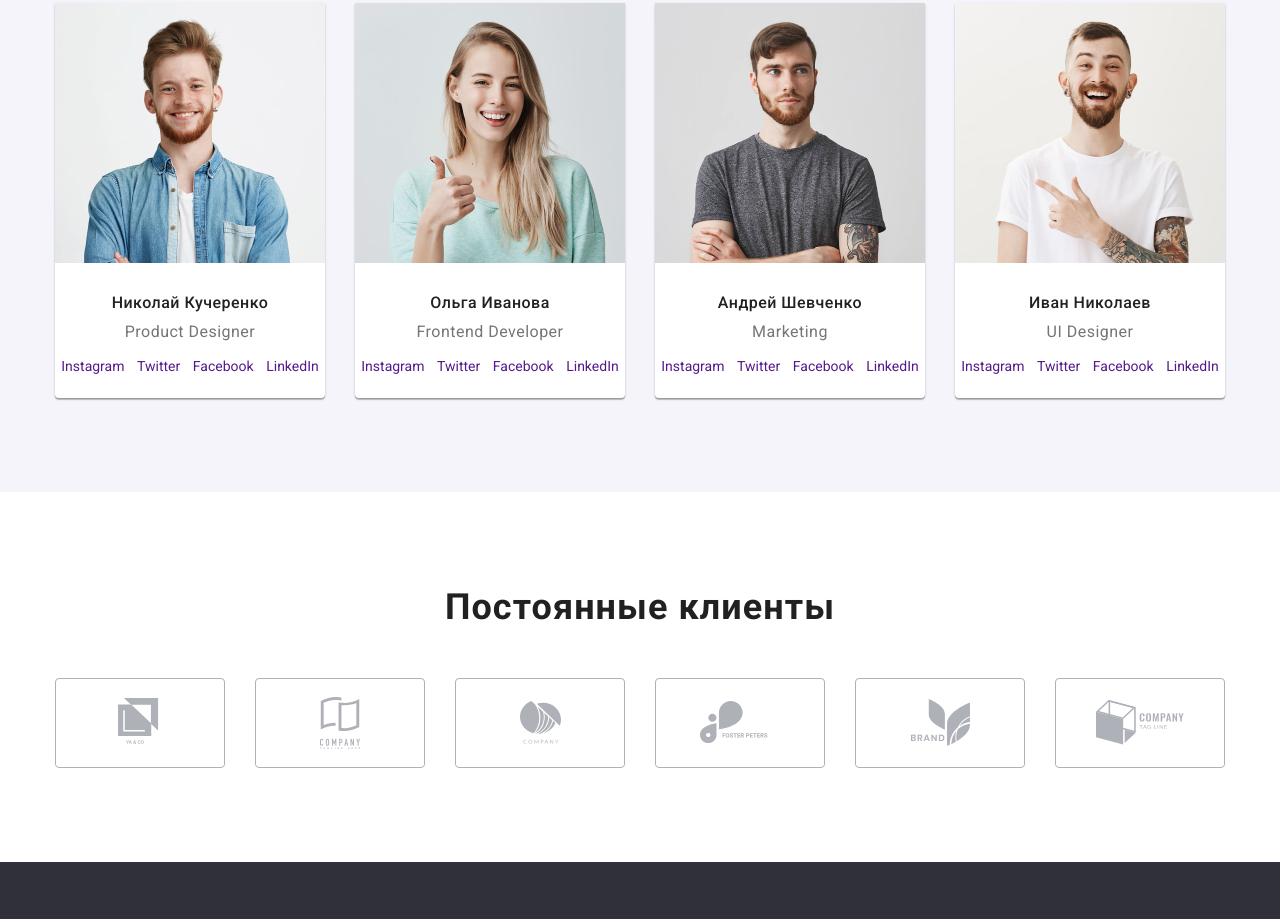
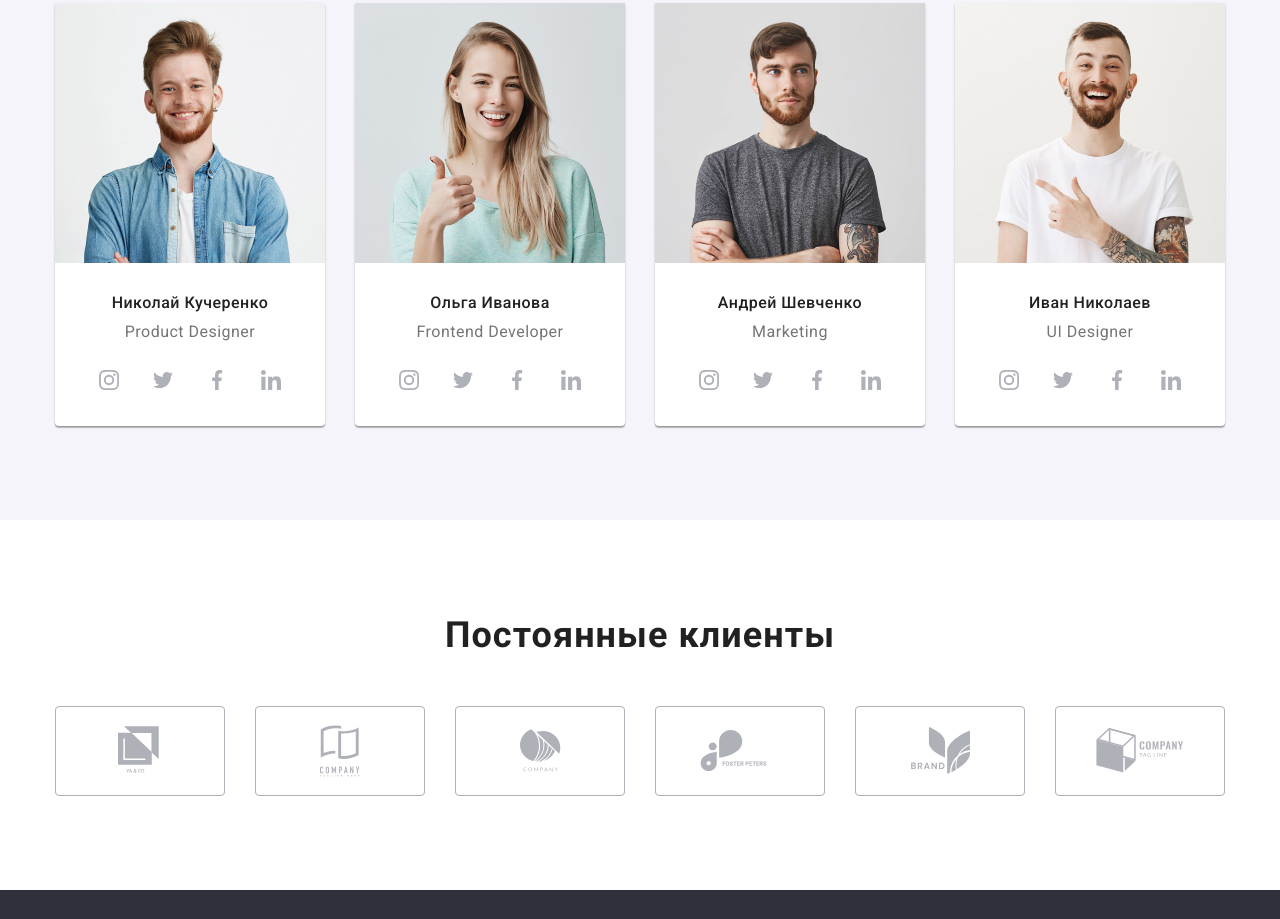
Before and after one commit to Viktoriia-Ksenofontova/goit-markup-hw-04, a plain HTML site: page index.html in a window 1280 px wide. Shown: the part 1849-2768 px from the top of the page. Drawn offline with Linux system fonts and the light colour scheme.

Commit message:
добавлен спрайт, вставлены свг иконки

```diff
--- a/css/styles.css
+++ b/css/styles.css
@@ -111,9 +111,10 @@ img {
 
 .main-navig-address .telephone,
 .main-navig-address .mail {
-  display: block;
+  display: flex;
   padding-top: 32px;
   padding-bottom: 32px;
+  align-items: center;
 
   font-style: normal;
   font-weight: 500;
@@ -130,7 +131,11 @@ img {
 .main-navig-address .mail {
   margin-right: 50px;
 }
-
+.envelope-svg,
+.smartphone-svg {
+  margin-right: 10px;
+  fill: var(--primary-text-color);
+}
 .navig.link:hover,
 .navig.link:focus,
 address .telephone:hover,
@@ -138,7 +143,15 @@ address .mail:hover,
 address .telephone:focus,
 address .mail:focus {
   color: var(--accent-color);
+  outline: none;
 }
+address .mail:hover .envelope-svg,
+address .mail:focus .envelope-svg,
+address .telephone:hover .smartphone-svg,
+address .telephone:focus .smartphone-svg {
+  fill: var(--accent-color);
+}
+
 footer {
   background-color: var(--footer-background-color);
   color: var(--primary-white);
@@ -211,6 +224,7 @@ footer .logo {
 .footer-center .link:hover,
 .footer-center .link:focus {
   background-color: var(--accent-color);
+  outline: none;
 }
 /* стилизация основной части index.html*/
 
@@ -260,12 +274,31 @@ footer .logo {
   text-align: center;
   color: var(--primary-white);
   background-color: var(--accent-color);
+  box-shadow: 0px 4px 4px rgba(0, 0, 0, 0.15);
   font-weight: 700;
   font-size: 16px;
   line-height: 1.87;
   letter-spacing: 0.06em;
 }
+.hero-btn:hover,
+.hero-btn:focus {
+  background-color: #188ce8;
+  outline: none;
+}
 /*секция - Наши преимущества*/
+.visuallyhidden {
+  border: 0;
+  clip: rect(0 0 0 0);
+  clip-path: inset(50%);
+  height: 1px;
+  margin: -1px;
+  overflow: hidden;
+  padding: 0;
+  position: absolute;
+  width: 1px;
+  white-space: nowrap;
+}
+
 .preference {
   padding-top: 94px;
   padding-bottom: 47px;
@@ -278,29 +311,20 @@ footer .logo {
 .team-item:not(:last-child) {
   margin-right: 30px;
 }
-.preference-subtitle::before {
-  content: '';
-  display: block;
+
+.preference-item-svg {
+  display: flex;
+  align-items: center;
+  justify-content: center;
   min-width: 270px;
   height: 120px;
   background-color: var(--filter-background-color);
   margin-bottom: 30px;
-  background-repeat: no-repeat;
-  background-position: center;
+}
+.icons {
+  fill: var(--title-text-color);
 }
 
-.preference-subtitle.attention::before {
-  background-image: url(../images/antenna.svg);
-}
-.preference-subtitle.punctuality::before {
-  background-image: url(../images/clock.svg);
-}
-.preference-subtitle.planning::before {
-  background-image: url(../images/diagram.svg);
-}
-.preference-subtitle.technologies::before {
-  background-image: url(../images/astronaut.svg);
-}
 .preference-subtitle {
   margin-bottom: 10px;
 
@@ -352,7 +376,9 @@ footer .logo {
   background-color: #f5f4fa;
 }
 .team-item {
+  width: 270px;
   padding-bottom: 24px;
+
   background-color: var(--primary-white);
   border-radius: 0px 0px 4px 4px;
   box-shadow: 0px 2px 1px rgba(0, 0, 0, 0.2), 0px 1px 1px rgba(0, 0, 0, 0.14),
@@ -380,8 +406,39 @@ footer .logo {
   text-align: center;
   letter-spacing: 0.03em;
 }
+/*список соцсетей*/
 .team-item .social-list {
-  justify-content: space-around;
+  display: flex;
+  justify-content: center;
+  align-items: center;
+}
+.team-item .social-list-item:not(:last-child) {
+  margin-right: 10px;
+}
+
+.team-item .link {
+  display: flex;
+  justify-content: center;
+  align-items: center;
+  padding: 12px;
+  width: 44px;
+  height: 44px;
+  border-radius: 50%;
+  background-color: var(--primary-white);
+}
+
+.social-icons {
+  fill: #afb1b8;
+}
+
+.team-item .link:hover .social-icons,
+.team-item .link:focus .social-icons {
+  fill: var(--primary-white);
+}
+.team-item .link:hover,
+.team-item .link:focus {
+  background-color: var(--accent-color);
+  outline: none;
 }
 
 .clients {
@@ -391,7 +448,7 @@ footer .logo {
 .client-list {
   justify-content: space-between;
 }
-.client-list-item > a {
+.client-list-link {
   display: flex;
   justify-content: center;
   align-items: center;
@@ -400,7 +457,18 @@ footer .logo {
   border: 1px solid #afb1b8;
   border-radius: 4px;
 }
-
+.clients-logo {
+  fill: #afb1b8;
+}
+.client-list-link:hover,
+.client-list-link:focus {
+  border-color: var(--accent-color);
+  outline: none;
+}
+.client-list-link:hover .clients-logo,
+.client-list-link:focus .clients-logo {
+  fill: var(--accent-color);
+}
 /* стилизация основной части portfolio.html*/
 .works {
   border-top: 1px solid #ececec;
@@ -448,6 +516,7 @@ footer .logo {
 .filter-btn:focus {
   box-shadow: 0px 2px 2px rgba(0, 0, 0, 0.12), 0px 1px 2px rgba(0, 0, 0, 0.08),
     0px 3px 1px rgba(0, 0, 0, 0.1);
+  outline: none;
 }
 
 .works-examples {
@@ -472,6 +541,7 @@ footer .logo {
 .works-examples-link:focus {
   box-shadow: 1px 4px 6px rgba(0, 0, 0, 0.16), 0px 4px 4px rgba(0, 0, 0, 0.06),
     0px 1px 1px rgba(0, 0, 0, 0.12);
+  outline: none;
 }
 .works-examples-item img {
   margin-bottom: 20px;
--- a/index.html
+++ b/index.html
@@ -31,12 +31,18 @@
           </ul>
         </nav>
         <address class="main-navig-address">
-          <a href="mailto:info@devstudio.com" class="mail link"
-            >info@devstudio.com
+          <a href="mailto:info@devstudio.com" class="mail link">
+            <svg class="envelope-svg" width="16" height="11">
+              <use href="./images/sprite.svg#icon-envelope"></use>
+            </svg>
+            info@devstudio.com
           </a>
-          <a href="tel:+380961111111" class="telephone link"
-            >+38 096 111 11 11</a
-          >
+          <a href="tel:+380961111111" class="telephone link">
+            <svg class="smartphone-svg" width="10" height="15">
+              <use href="./images/sprite.svg#icon-smartphone"></use>
+            </svg>
+            +38 096 111 11 11
+          </a>
         </address>
       </div>
     </header>
@@ -54,31 +60,51 @@
       <!--секция со скрытым заголовком - Наши преимущества -->
       <section class="preference">
         <div class="container">
-          <h2 hidden>Наши преимущества</h2>
+          <h2 class="visuallyhidden">Наши преимущества</h2>
           <ul class="preference-list">
             <li class="preference-item">
-              <h3 class="preference-subtitle attention">Внимание к деталям</h3>
+              <div class="preference-item-svg">
+                <svg class="icons" width="70" height="70">
+                  <use href="./images/sprite.svg#antenna"></use>
+                </svg>
+              </div>
+              <h3 class="preference-subtitle">Внимание к деталям</h3>
               <p class="preference-description">
                 Идейные соображения, а также начало повседневной работы по
                 формированию позиции.
               </p>
             </li>
             <li class="preference-item">
-              <h3 class="preference-subtitle punctuality">Пунктуальность</h3>
+              <div class="preference-item-svg">
+                <svg class="icons" width="70" height="70">
+                  <use href="./images/sprite.svg#clock"></use>
+                </svg>
+              </div>
+              <h3 class="preference-subtitle">Пунктуальность</h3>
               <p class="preference-description">
                 Задача организации, в особенности же рамки и место обучения
                 кадров влечет за собой.
               </p>
             </li>
             <li class="preference-item">
-              <h3 class="preference-subtitle planning">Планирование</h3>
+              <div class="preference-item-svg">
+                <svg class="icons" width="70" height="70">
+                  <use href="./images/sprite.svg#diagram"></use>
+                </svg>
+              </div>
+              <h3 class="preference-subtitle">Планирование</h3>
               <p class="preference-description">
                 Равным образом консультация с широким активом в значительной
                 степени обуславливает.
               </p>
             </li>
             <li class="preference-item">
-              <h3 class="preference-subtitle technologies">
+              <div class="preference-item-svg">
+                <svg class="icons" width="70" height="70">
+                  <use href="./images/sprite.svg#astronaut"></use>
+                </svg>
+              </div>
+              <h3 class="preference-subtitle">
                 Современные технологии
               </h3>
               <p class="preference-description">
@@ -135,22 +161,30 @@
               <ul class="social-list">
                 <li class="social-list-item">
                   <a class="link" href="" aria-label="ссылка на Instagram">
-                    Instagram
+                    <svg class="social-icons" width="20" height="20">
+                      <use href="./images/sprite.svg#icon-instagram"></use>
+                    </svg>
                   </a>
                 </li>
                 <li class="social-list-item">
                   <a class="link" href="" aria-label="ссылка на Twitter">
-                    Twitter
+                    <svg class="social-icons" width="20" height="20">
+                      <use href="./images/sprite.svg#icon-twitter"></use>
+                    </svg>
                   </a>
                 </li>
                 <li class="social-list-item">
                   <a class="link" href="" aria-label="ссылка на Facebook">
-                    Facebook
+                    <svg class="social-icons" width="20" height="20">
+                      <use href="./images/sprite.svg#icon-facebook"></use>
+                    </svg>
                   </a>
                 </li>
                 <li class="social-list-item">
                   <a class="link" href="" aria-label="ссылка на LinkedIn">
-                    LinkedIn
+                    <svg class="social-icons" width="20" height="20">
+                      <use href="./images/sprite.svg#icon-linkedin"></use>
+                    </svg>
                   </a>
                 </li>
               </ul>
@@ -166,22 +200,30 @@
               <ul class="social-list">
                 <li class="social-list-item">
                   <a class="link" href="" aria-label="ссылка на Instagram">
-                    Instagram
+                    <svg class="social-icons" width="20" height="20">
+                      <use href="./images/sprite.svg#icon-instagram"></use>
+                    </svg>
                   </a>
                 </li>
                 <li class="social-list-item">
                   <a class="link" href="" aria-label="ссылка на Twitter">
-                    Twitter
+                    <svg class="social-icons" width="20" height="20">
+                      <use href="./images/sprite.svg#icon-twitter"></use>
+                    </svg>
                   </a>
                 </li>
                 <li class="social-list-item">
                   <a class="link" href="" aria-label="ссылка на Facebook">
-                    Facebook
+                    <svg class="social-icons" width="20" height="20">
+                      <use href="./images/sprite.svg#icon-facebook"></use>
+                    </svg>
                   </a>
                 </li>
                 <li class="social-list-item">
                   <a class="link" href="" aria-label="ссылка на LinkedIn">
-                    LinkedIn
+                    <svg class="social-icons" width="20" height="20">
+                      <use href="./images/sprite.svg#icon-linkedin"></use>
+                    </svg>
                   </a>
                 </li>
               </ul>
@@ -197,22 +239,30 @@
               <ul class="social-list">
                 <li class="social-list-item">
                   <a class="link" href="" aria-label="ссылка на Instagram">
-                    Instagram
+                    <svg class="social-icons" width="20" height="20">
+                      <use href="./images/sprite.svg#icon-instagram"></use>
+                    </svg>
                   </a>
                 </li>
                 <li class="social-list-item">
                   <a class="link" href="" aria-label="ссылка на Twitter">
-                    Twitter
+                    <svg class="social-icons" width="20" height="20">
+                      <use href="./images/sprite.svg#icon-twitter"></use>
+                    </svg>
                   </a>
                 </li>
                 <li class="social-list-item">
                   <a class="link" href="" aria-label="ссылка на Facebook">
-                    Facebook
+                    <svg class="social-icons" width="20" height="20">
+                      <use href="./images/sprite.svg#icon-facebook"></use>
+                    </svg>
                   </a>
                 </li>
                 <li class="social-list-item">
                   <a class="link" href="" aria-label="ссылка на LinkedIn">
-                    LinkedIn
+                    <svg class="social-icons" width="20" height="20">
+                      <use href="./images/sprite.svg#icon-linkedin"></use>
+                    </svg>
                   </a>
                 </li>
               </ul>
@@ -228,22 +278,30 @@
               <ul class="social-list">
                 <li class="social-list-item">
                   <a class="link" href="" aria-label="ссылка на Instagram">
-                    Instagram
+                    <svg class="social-icons" width="20" height="20">
+                      <use href="./images/sprite.svg#icon-instagram"></use>
+                    </svg>
                   </a>
                 </li>
                 <li class="social-list-item">
                   <a class="link" href="" aria-label="ссылка на Twitter">
-                    Twitter
+                    <svg class="social-icons" width="20" height="20">
+                      <use href="./images/sprite.svg#icon-twitter"></use>
+                    </svg>
                   </a>
                 </li>
                 <li class="social-list-item">
                   <a class="link" href="" aria-label="ссылка на Facebook">
-                    Facebook
+                    <svg class="social-icons" width="20" height="20">
+                      <use href="./images/sprite.svg#icon-facebook"></use>
+                    </svg>
                   </a>
                 </li>
                 <li class="social-list-item">
                   <a class="link" href="" aria-label="ссылка на LinkedIn">
-                    LinkedIn
+                    <svg class="social-icons" width="20" height="20">
+                      <use href="./images/sprite.svg#icon-linkedin"></use>
+                    </svg>
                   </a>
                 </li>
               </ul>
@@ -257,57 +315,75 @@
           <h2 class="client-title">Постоянные клиенты</h2>
           <ul class="client-list">
             <li class="client-list-item">
-              <a href="" target="_blank">
-                <img
-                  src="./images/Client1.svg"
-                  alt="логотип компании YA and CO"
-                  width="44"
-                />
+              <a
+                class="client-list-link"
+                href=""
+                target="_blank"
+                aria-label="логотип компании YA and CO"
+              >
+                <svg class="clients-logo" width="45" height="50">
+                  <use href="./images/sprite.svg#client1"></use>
+                </svg>
               </a>
             </li>
             <li class="client-list-item">
-              <a href="" target="_blank">
-                <img
-                  src="./images/Client2.svg"
-                  alt="логотип компании Tagline Here"
-                  width="40"
-                />
+              <a
+                class="client-list-link"
+                href=""
+                target="_blank"
+                aria-label="логотип компании Tagline Here"
+              >
+                <svg class="clients-logo" width="40" height="52">
+                  <use href="./images/sprite.svg#client2"></use>
+                </svg>
               </a>
             </li>
             <li class="client-list-item">
-              <a href="" target="_blank">
-                <img
-                  src="./images/Client3.svg"
-                  alt="логотип компании Company"
-                  width="41"
-                />
+              <a
+                class="client-list-link"
+                href=""
+                target="_blank"
+                aria-label="логотип компании Company"
+              >
+                <svg class="clients-logo" width="41" height="43">
+                  <use href="./images/sprite.svg#client3"></use>
+                </svg>
               </a>
             </li>
             <li class="client-list-item">
-              <a href="" target="_blank">
-                <img
-                  src="./images/Client4.svg"
-                  alt="логотип компании Foster Peters"
-                  width="80"
-                />
+              <a
+                class="client-list-link"
+                href=""
+                target="_blank"
+                aria-label="логотип компании Foster Peters"
+              >
+                <svg class="clients-logo" width="80" height="42">
+                  <use href="./images/sprite.svg#client4"></use>
+                </svg>
               </a>
             </li>
             <li class="client-list-item">
-              <a href="" target="_blank">
-                <img
-                  src="./images/Client5.svg"
-                  alt="логотип компании Brand"
-                  width="59"
-                />
+              <a
+                class="client-list-link"
+                href=""
+                target="_blank"
+                aria-label="логотип компании Brand"
+              >
+                <svg class="clients-logo" width="59" height="47">
+                  <use href="./images/sprite.svg#client5"></use>
+                </svg>
               </a>
             </li>
             <li class="client-list-item">
-              <a href="" target="_blank">
-                <img
-                  src="./images/Client6.svg"
-                  alt="логотип компании Tag Line"
-                  width="88"
-                />
+              <a
+                class="client-list-link"
+                href=""
+                target="_blank"
+                aria-label="логотип компании Tag Line"
+              >
+                <svg class="clients-logo" width="88" height="45">
+                  <use href="./images/sprite.svg#client6"></use>
+                </svg>
               </a>
             </li>
           </ul>
```
Also changed, not shown: portfolio.html (+12 -6 lines), images/Client1.svg (deleted), images/Client2.svg (deleted), images/Client3.svg (deleted), images/Client4.svg (deleted), images/Client5.svg (deleted), images/Client6.svg (deleted), images/antenna.svg (deleted), images/astronaut.svg (deleted), images/clock.svg (deleted), images/diagram.svg (deleted), images/icons/envelope.svg (deleted), images/icons/icon-send.svg (deleted), images/icons/smartphone.svg (deleted), 1 more files.
